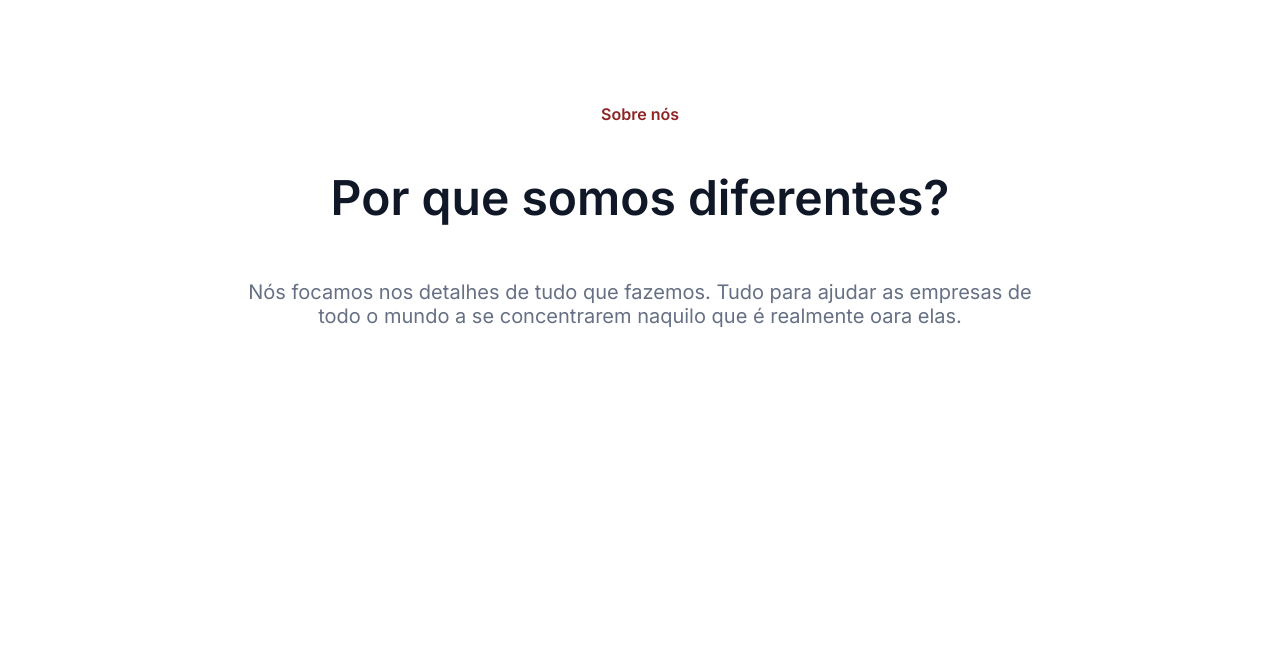
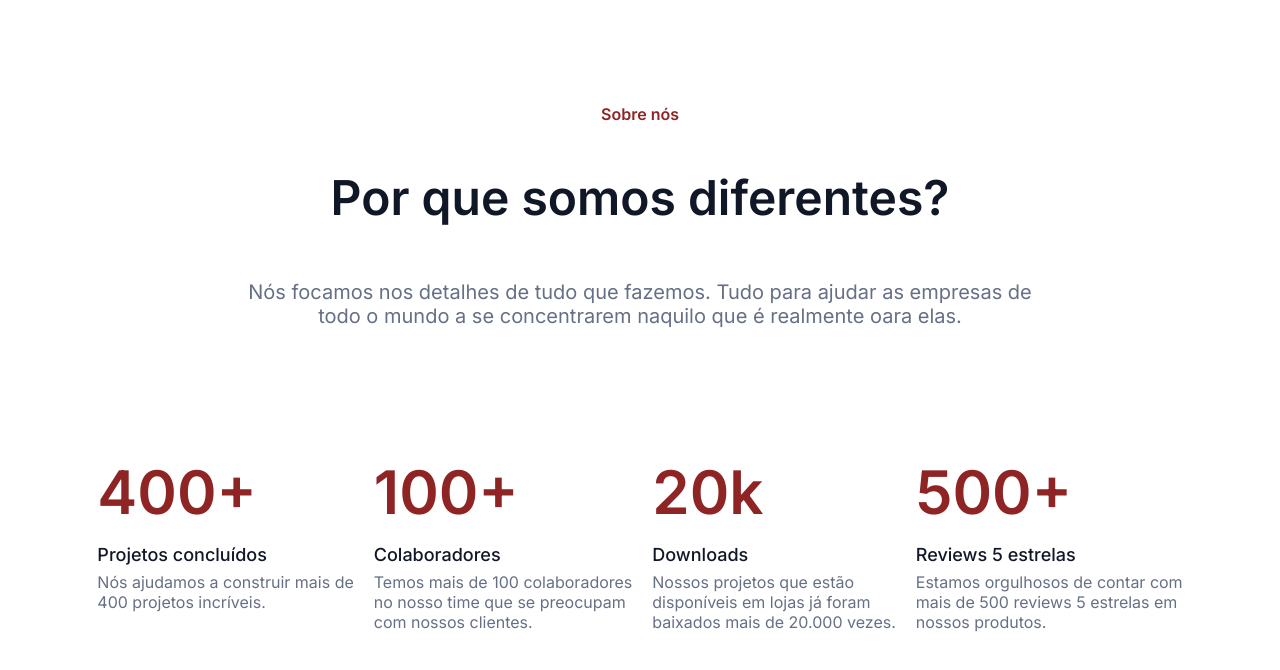
Before and after one commit to brunarcampos/7DaysOfCode_Desafio1, a plain HTML site: page index.html in a window 1280 px wide. Shown: the part 72-742 px from the top of the page. Drawn offline with Linux system fonts and the light colour scheme.

Commit message:
terceira parte finalizada

```diff
--- a/index.html
+++ b/index.html
@@ -136,6 +136,47 @@
 
         }
 
+        .dados {
+            display: flex;
+            justify-content: center;
+            margin: 30px;
+            gap: 20px;
+
+        }
+        .dado{
+
+        }
+
+        .numeros{
+            font-family: var(--fonte-inter);
+            color: var(--cor-botao);
+            font-size: 60px;
+            font-weight: 600;
+            height: 72px;
+        }
+
+        .nomes-dados{
+            font-family: var(--fonte-inter);
+            font-weight: 500;
+            font-size: 18px;
+            height: 28px;
+            color: var(--cor-preta);
+            margin: 0px;
+            margin-top: 16px;
+
+        }
+
+        .texto-dados{
+            font-family: var(--fonte-inter);
+            font-weight: 400;
+            font-size: 16px;
+            height: 24px;
+            color: var(--cor-secundaria);
+            margin: 0px;
+        }
+
+
+
     </style>
 </head>
 <body>
@@ -170,5 +211,57 @@
         </div>
     </header>
 
+<header>
+    <div class="dados">
+        <div class="dado">
+            <span class="numeros">
+            400+
+            </span>
+            <h4 class="nomes-dados">
+                Projetos concluídos
+            </h4>
+            <p class="texto-dados">
+                Nós ajudamos a construir mais de <br/>400 projetos incríveis.
+            </p>
+        </div>
+        <div class="dado">
+            <span class="numeros">
+                100+
+            </span>
+            <h4 class="nomes-dados">
+                Colaboradores
+            </h4>
+            <p class="texto-dados">
+                Temos mais de 100 colaboradores<br/> no nosso time que se preocupam
+                <br/> com nossos clientes.
+            </p>
+        </div>
+        <div class="dado">
+            <span class="numeros">
+                20k
+            </span>
+            <h4 class="nomes-dados">
+                Downloads
+            </h4>
+            <p class="texto-dados">
+                Nossos projetos que estão <br/>disponíveis em lojas já foram
+                <br/> baixados mais de 20.000 vezes.
+            </p>
+        </div>
+        <div class="dado">
+            <span class="numeros">
+                500+
+            </span>
+            <h4 class="nomes-dados">
+                Reviews 5 estrelas
+            </h4>
+            <p class="texto-dados">
+                Estamos orgulhosos de contar com<br/> mais de 500 reviews 5 estrelas em
+                <br/> nossos produtos.
+            </p>
+        </div>
+    </div>
+</header>
+
 </body>
 </html>
```
